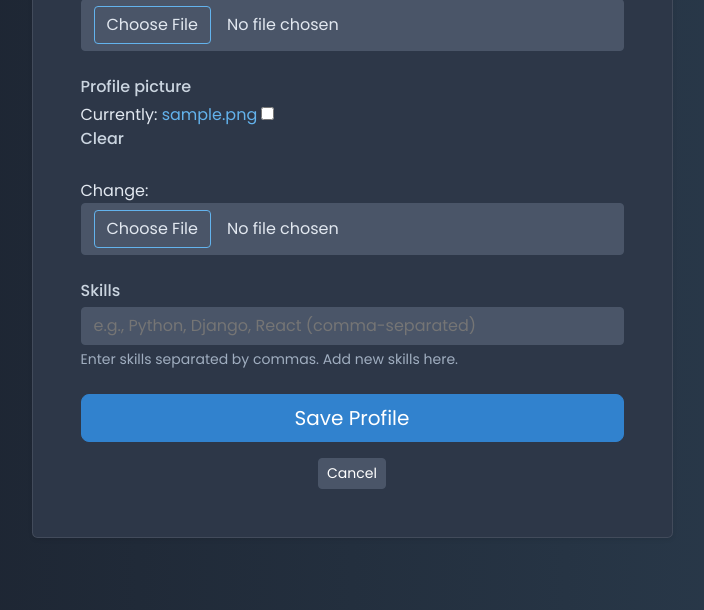
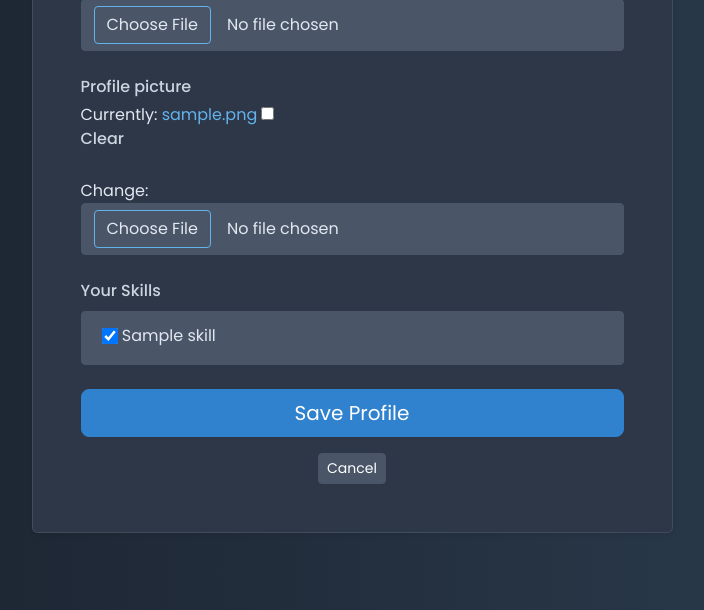
Before and after one commit to Lunar-Sleeve10/WorkSphere2_upgraded, a Django app: page /freelanceredit-profile/ in a window 1280 px wide. Shown: the part 1464-2074 px from the top of the page, without its empty margins (288-992 px from the left). Run offline with Django 5.2, Linux system fonts and the light colour scheme; a user stored in the database is signed in; tables that the repository leaves empty hold one stand-in row (values such as "Sample post").

Commit message:
Slight Improvement

```diff
--- a/core/forms.py
+++ b/core/forms.py
@@ -32,60 +32,34 @@ class LoginForm(AuthenticationForm):
 
 
 class FreelancerDataForm(forms.ModelForm):
-    skills = forms.CharField(
+    # This is the CORRECT field type. It will use IDs, not names.
+    skills = forms.ModelMultipleChoiceField(
+        queryset=Skill.objects.all(),
+        widget=forms.CheckboxSelectMultiple, # This widget shows checkboxes
         required=False,
-        widget=forms.TextInput(attrs={'placeholder': 'e.g., Python, Django, React (comma-separated)'}),
-        help_text="Enter skills separated by commas. Add new skills here."
+        label="Your Skills"
     )
 
     class Meta:
         model = FreelancerData
         fields = [
-            'first_name',
-            'last_name',
-            'phone_number',
-            'profile_summary',
-            'location',
-            'experience_years',
-            'expected_hourly_rate',
-            'resume',
-            'profile_picture',
-            'skills',
+            'first_name', 'last_name', 'phone_number', 'profile_summary',
+            'location', 'experience_years', 'expected_hourly_rate',
+            'resume', 'profile_picture', 'skills'
         ]
         widgets = {
             'profile_summary': forms.Textarea(attrs={'rows': 4}),
         }
 
-    def __init__(self, *args, **kwargs):
-        instance = kwargs.get('instance', None)
-        super().__init__(*args, **kwargs)
-        self.initial.pop('skills', None)
-        self.fields['skills'].initial = ''
-
+    # You no longer need the custom save() method because
+    # form.save() and form.save_m2m() will now work correctly by default.
     def save(self, commit=True, user=None):
         instance = super().save(commit=False)
         if user:
             instance.user = user
-
         if commit:
             instance.save()
-
-            submitted_skill_names_str = self.cleaned_data.get('skills', '')
-            submitted_skill_names = {name.strip().lower() for name in submitted_skill_names_str.split(',') if name.strip()}
-
-            submitted_skill_objs = set()
-            for name in submitted_skill_names:
-                if name:
-                    skill_obj, created = Skill.objects.get_or_create(name=name)
-                    submitted_skill_objs.add(skill_obj)
-
-            if instance.pk:
-                if submitted_skill_objs:
-                    instance.skills.add(*submitted_skill_objs)
-
         return instance
-
-
 
 class RecruiterDataForm(forms.ModelForm):
 
--- a/core/static/css/profile_edit_styles.css
+++ b/core/static/css/profile_edit_styles.css
@@ -74,6 +74,34 @@ body {
      background-color: #63b3ed;
      color: #1a202c;
 }
+
+/* --- NEW STYLES FOR SKILLS CHECKBOXES --- */
+#id_skills {
+    list-style-type: none;
+    padding: 0.75rem;
+    margin: 0.5rem 0;
+    max-height: 200px;
+    overflow-y: auto;
+    background-color: #4a5568;
+    border: 1px solid #4a5568;
+    border-radius: .25rem;
+}
+#id_skills li {
+    margin-bottom: 0.5rem;
+}
+#id_skills label {
+    margin-left: 0.5rem;
+    font-weight: normal;
+    cursor: pointer;
+    color: #e2e8f0;
+}
+#id_skills input[type="checkbox"] {
+    cursor: pointer;
+    width: 1em;
+    height: 1em;
+    vertical-align: middle;
+}
+/* ----------------------------------------- */
 
 .form-field-spacing .helptext {
     font-size: 0.875em;
--- a/core/static/js/resume_prefill.js
+++ b/core/static/js/resume_prefill.js
@@ -1,5 +1,3 @@
-// core/static/core/js/resume_prefill.js
-
 document.addEventListener('DOMContentLoaded', () => {
 
     const prefillButton = document.getElementById('prefill-button');
@@ -13,6 +11,29 @@ document.addEventListener('DOMContentLoaded', () => {
     if (!prefillButton || !fileInput || !uploadStatus || !form || !spinner || !buttonText || !parseResumeUrl) {
         console.error("Resume pre-fill script: One or more required elements not found.");
         return;
+    }
+
+    // --- NEW HELPER FUNCTION TO POPULATE CHECKBOXES ---
+    function populateSkillsCheckboxes(skillsString) {
+        if (!skillsString) return;
+
+        // 1. Create a clean array of skill names from the resume string.
+        const skillsToSelect = skillsString.split(',').map(skill => skill.trim().toLowerCase());
+
+        // 2. Find all checkbox inputs for the 'skills' field.
+        const skillCheckboxes = document.querySelectorAll('input[name="skills"]');
+
+        // 3. Loop through all checkboxes and update their 'checked' state.
+        skillCheckboxes.forEach(checkbox => {
+            const label = document.querySelector(`label[for="${checkbox.id}"]`);
+            if (label) {
+                const labelText = label.textContent.trim().toLowerCase();
+
+                // If the label's text is in our list of skills, check the box.
+                // Otherwise, ensure it is unchecked.
+                checkbox.checked = skillsToSelect.includes(labelText);
+            }
+        });
     }
 
     function getCookie(name) {
@@ -108,14 +129,17 @@ document.addEventListener('DOMContentLoaded', () => {
                 const firstNameField = form.querySelector('#id_first_name');
                 const lastNameField = form.querySelector('#id_last_name');
                 const phoneField = form.querySelector('#id_phone_number');
-                const skillsField = form.querySelector('#id_skills');
                 const locationField = form.querySelector('#id_location');
 
                 if (firstNameField && firstName) firstNameField.value = firstName;
                 if (lastNameField && lastName) lastNameField.value = lastName;
                 if (phoneField && data.mobile_number) phoneField.value = data.mobile_number;
-                if (skillsField && data.skills) skillsField.value = data.skills;
                 if (locationField && data.location) locationField.value = data.location;
+
+                // --- THIS IS THE FIX ---
+                // Call the new helper function to correctly populate the skills checkboxes
+                populateSkillsCheckboxes(data.skills);
+                // -----------------------
 
                 console.log("Form fields updated with extracted data:", data);
 
@@ -136,5 +160,4 @@ document.addEventListener('DOMContentLoaded', () => {
              fileInput.value = '';
         });
     });
-
 });
--- a/core/views.py
+++ b/core/views.py
@@ -5,6 +5,7 @@ import re
 import tempfile
 import traceback
 import spacy
+import pdfminer
 
 from django.shortcuts import render, redirect, get_object_or_404
 from django.contrib.auth import login, authenticate, logout
@@ -29,7 +30,7 @@ except ImportError:
     def rank_applications(job): return Application.objects.filter(job=job)
     def get_resume_ats_score(job_text, resume_text): return 0
 
-# --- Resume Parsing Imports ---
+
 try:
     from pdfminer.high_level import extract_text as extract_pdf_text
 except ImportError:
@@ -290,15 +291,43 @@ def job_list(request):
     }
     return render(request, 'core/job_list.html', context)
 
+@login_required
 def job_detail(request, job_id):
-    job = get_object_or_404(Job.objects.select_related('recruiter'), pk=job_id, is_active=True)
-    has_applied = False
-    is_freelancer = False
-    if request.user.is_authenticated and hasattr(request.user, 'freelancer_profile'):
-        is_freelancer = True
-        has_applied = Application.objects.filter(job=job, freelancer=request.user.freelancer_profile).exists()
+    job = get_object_or_404(Job, id=job_id)
+    freelancer_profile = None
 
-    context = {'job': job, 'has_applied': has_applied, 'is_freelancer': is_freelancer}
+    # First, check if the logged-in user is a freelancer at all
+    if not request.user.is_freelancer:
+        messages.error(request, "Only users with a freelancer account can view and apply for jobs.")
+        return redirect('browse_jobs')
+
+    # If they are a freelancer, try to get their completed profile
+    try:
+        freelancer_profile = FreelancerData.objects.get(user=request.user)
+    except FreelancerData.DoesNotExist:
+        # Give a MORE HELPFUL error message
+        messages.warning(request, "You must create your freelancer profile before you can apply for a job.")
+        # Redirect them to the page where they can fix the problem
+        return redirect('freelanceredit-profile')
+
+    # Check if this freelancer has already applied
+    has_applied = Application.objects.filter(job=job, freelancer=freelancer_profile).exists()
+
+    # Handle the application form submission (this is a basic example)
+    if request.method == 'POST':
+        if not has_applied:
+            # Assuming a simple application with no form for now
+            Application.objects.create(job=job, freelancer=freelancer_profile)
+            messages.success(request, "You have successfully applied for this job!")
+            return redirect('job_detail', job_id=job.id)
+        else:
+            messages.error(request, "You have already applied for this job.")
+
+    context = {
+        'job': job,
+        'has_applied': has_applied
+    }
+
     return render(request, 'core/job_detail.html', context)
 
 @login_required
```
